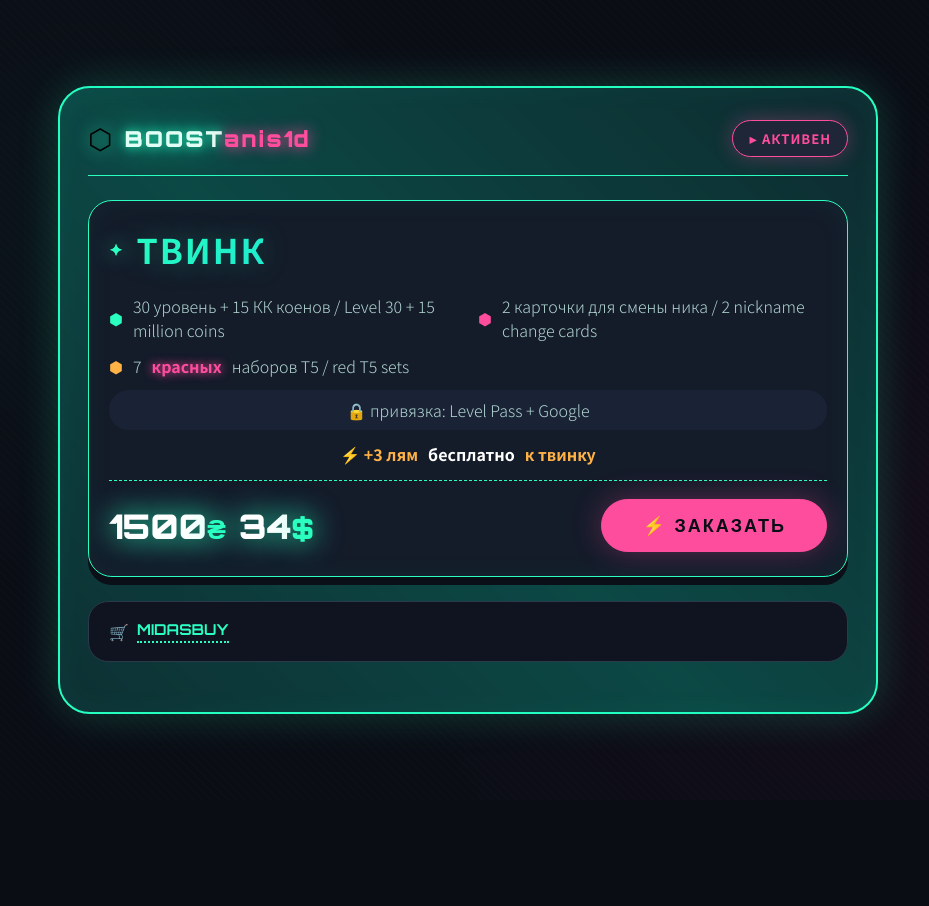
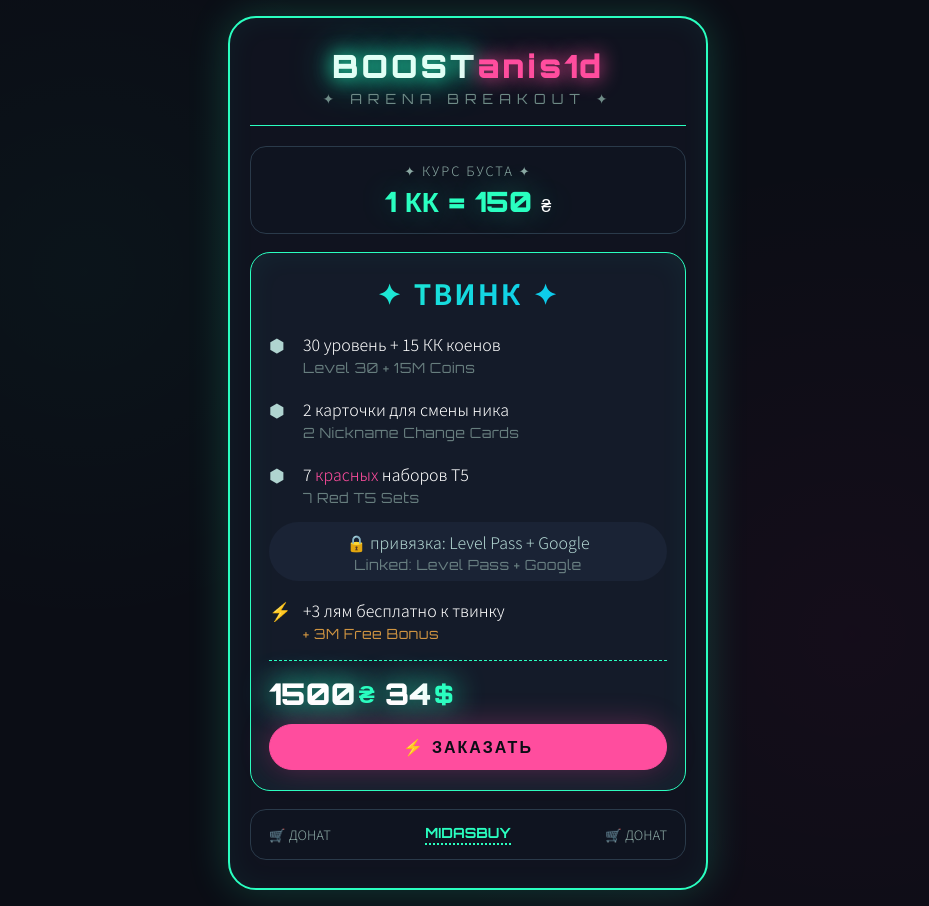
Before and after one commit to anis1d/BOOSTanis1d, a plain HTML site: page index.html in a window 1280 px wide. Shown: the whole page, without its empty margins (172-1101 px from the left). Before the commit the page ends 800 px from the top, so only its background shows below. Drawn offline with Linux system fonts and the light colour scheme.

Commit message:
Update index.html

```diff
--- a/index.html
+++ b/index.html
@@ -3,7 +3,7 @@
 <head>
     <meta charset="UTF-8">
     <meta name="viewport" content="width=device-width, initial-scale=1.0">
-    <title>BOOSTanis1d · Терминал Экспериментов</title>
+    <title>BOOSTanis1d · Arena Breakout</title>
     <link href="https://fonts.googleapis.com/css2?family=Orbitron:wght@400;700;900&family=Noto+Sans+JP:wght@300;700&display=swap" rel="stylesheet">
     <style>
         * {
@@ -19,28 +19,23 @@
             justify-content: center;
             align-items: center;
             font-family: 'Orbitron', 'Noto Sans JP', sans-serif;
-            padding: 20px;
+            padding: 16px;
             background-image:
                 radial-gradient(circle at 20% 30%, rgba(0, 255, 200, 0.03) 0%, transparent 30%),
-                radial-gradient(circle at 80% 70%, rgba(255, 0, 150, 0.04) 0%, transparent 40%),
-                repeating-linear-gradient(45deg, rgba(0, 255, 200, 0.01) 0px, rgba(0, 255, 200, 0.01) 2px, transparent 2px, transparent 6px);
+                radial-gradient(circle at 80% 70%, rgba(255, 0, 150, 0.04) 0%, transparent 40%);
         }
 
-        /* ГЛАВНАЯ КАРТА — как терминал Арены */
         .terminal-card {
-            max-width: 820px;
+            max-width: 480px;
             width: 100%;
             background: #10131f;
             border: 2px solid #2affc0;
             box-shadow: 0 0 40px rgba(42, 255, 192, 0.2), inset 0 0 30px rgba(42, 255, 192, 0.05);
-            border-radius: 32px;
-            padding: 32px 28px;
+            border-radius: 28px;
+            padding: 28px 20px;
             position: relative;
-            backdrop-filter: blur(2px);
-            transition: 0.3s;
         }
 
-        /* Глитч-линии (аниме-эксперименты) */
         .terminal-card::before {
             content: '';
             position: absolute;
@@ -50,7 +45,7 @@
             bottom: -2px;
             background: linear-gradient(45deg, #ff00a2, transparent, #00ffc8, transparent);
             background-size: 300% 300%;
-            border-radius: 34px;
+            border-radius: 30px;
             z-index: -1;
             opacity: 0.3;
             animation: glitchBorder 6s infinite alternate;
@@ -62,161 +57,203 @@
             100% { background-position: 100% 50%; opacity: 0.2; }
         }
 
-        /* ХЕДЕР — кибер-шапка */
+        /* ===== ШАПКА ===== */
         .header {
-            display: flex;
-            justify-content: space-between;
-            align-items: center;
+            text-align: center;
+            padding-bottom: 18px;
             border-bottom: 1px solid #2affc0;
-            padding-bottom: 18px;
-            margin-bottom: 24px;
-            flex-wrap: wrap;
+            margin-bottom: 20px;
         }
 
-        .logo {
-            display: flex;
-            align-items: center;
-            gap: 12px;
+        .header h1 {
+            font-size: 32px;
+            font-weight: 900;
+            color: #e0fff5;
+            text-shadow: 0 0 20px #2affc0, 0 0 40px #00b894;
+            letter-spacing: 3px;
         }
 
-        .logo-icon {
-            font-size: 28px;
-            filter: drop-shadow(0 0 8px #2affc0);
+        .header h1 span {
+            color: #ff4d9e;
+            text-shadow: 0 0 20px #ff4d9e;
         }
 
-        .logo h1 {
-            font-size: 22px;
-            font-weight: 900;
-            color: #e0fff5;
-            text-shadow: 0 0 12px #2affc0, 0 0 30px #00b894;
-            letter-spacing: 2px;
+        .header .subtitle {
+            font-size: 14px;
+            color: #6f8b87;
+            letter-spacing: 6px;
+            margin-top: 4px;
+            font-weight: 300;
         }
 
-        .logo span {
-            color: #ff4d9e;
-            text-shadow: 0 0 15px #ff4d9e;
+        /* ===== КУРС КК (НОВЫЙ БЛОК СВЕРХУ) ===== */
+        .rate-top {
+            background: #0f1420;
+            border: 1px solid #2a3a4a;
+            border-radius: 16px;
+            padding: 14px 16px;
+            margin-bottom: 18px;
+            text-align: center;
         }
 
-        .status-badge {
-            background: #1f2638;
-            border: 1px solid #ff4d9e;
-            color: #ff4d9e;
-            padding: 8px 16px;
-            border-radius: 60px;
+        .rate-top .label {
+            color: #8ba8a3;
             font-size: 13px;
-            font-weight: 700;
-            letter-spacing: 1px;
-            box-shadow: 0 0 20px rgba(255, 77, 158, 0.3);
-            backdrop-filter: blur(4px);
-            text-transform: uppercase;
+            font-weight: 300;
+            letter-spacing: 2px;
+            font-family: 'Noto Sans JP', sans-serif;
         }
 
-        /* ТАРИФ / ОФЕР — стиль "Твинк" */
+        .rate-top .value {
+            color: #2affc0;
+            font-size: 28px;
+            font-weight: 900;
+            font-family: 'Orbitron', sans-serif;
+            text-shadow: 0 0 30px rgba(42, 255, 192, 0.3);
+            margin-top: 4px;
+        }
+
+        .rate-top .value span {
+            color: #fff;
+            font-weight: 300;
+            font-size: 18px;
+        }
+
+        /* ===== ОФЕР (ТВИНК) ===== */
         .offer-block {
             background: #141b29;
             border: 1px solid #2affc0;
-            border-radius: 24px;
-            padding: 24px 20px;
-            margin: 20px 0 24px;
-            box-shadow: inset 0 0 30px rgba(42, 255, 192, 0.05), 0 8px 0 #0b0f18;
-            position: relative;
-            overflow: hidden;
+            border-radius: 20px;
+            padding: 20px 18px;
+            margin-bottom: 18px;
+            box-shadow: inset 0 0 30px rgba(42, 255, 192, 0.05);
         }
 
         .offer-title {
-            font-size: 34px;
+            font-size: 28px;
             font-weight: 900;
             background: linear-gradient(135deg, #2affc0, #00b4ff);
             -webkit-background-clip: text;
             -webkit-text-fill-color: transparent;
-            text-shadow: 0 0 30px rgba(42, 255, 192, 0.3);
+            text-align: center;
             letter-spacing: 2px;
-            display: flex;
-            align-items: center;
-            gap: 12px;
-            flex-wrap: wrap;
-        }
-
-        .offer-title small {
-            font-size: 16px;
-            background: rgba(255, 77, 158, 0.2);
-            -webkit-text-fill-color: #ff4d9e;
-            padding: 4px 14px;
-            border-radius: 60px;
-            border: 1px solid #ff4d9e;
-            font-weight: 400;
+            margin-bottom: 14px;
         }
 
         .offer-details {
-            display: grid;
-            grid-template-columns: 1fr 1fr;
-            gap: 12px 20px;
-            margin: 20px 0 14px;
+            display: flex;
+            flex-direction: column;
+            gap: 12px;
+            margin-bottom: 14px;
         }
 
         .detail-item {
             display: flex;
+            flex-direction: column;
+            align-items: flex-start;
+            gap: 2px;
+            color: #b0d4d0;
+            font-family: 'Noto Sans JP', sans-serif;
+            padding: 4px 0;
+            width: 100%;
+        }
+
+        .detail-item .icon {
+            font-size: 18px;
+            min-width: 24px;
+            display: inline-block;
+        }
+
+        .detail-item .row {
+            display: flex;
             align-items: center;
             gap: 10px;
-            color: #b0d4d0;
-            font-family: 'Noto Sans JP', sans-serif;
-            font-weight: 300;
+            width: 100%;
+        }
+
+        .detail-item .label {
+            color: #fff;
+            font-weight: 400;
             font-size: 16px;
         }
 
-        .detail-item strong {
-            color: #fff;
-            font-weight: 700;
-            background: #1e2a3a;
-            padding: 2px 12px;
-            border-radius: 30px;
-            font-size: 15px;
-            border-left: 2px solid #2affc0;
+        .detail-item .eng {
+            color: #8ba8a3;
+            font-size: 14px;
+            font-weight: 400;
+            opacity: 0.7;
+            font-family: 'Orbitron', sans-serif;
+            letter-spacing: 0.5px;
+            padding-left: 34px;
         }
 
-        .detail-item .highlight {
-            color: #ff4d9e;
+        .detail-item.highlight {
+            color: #ffb347;
             font-weight: 700;
-            text-shadow: 0 0 10px #ff4d9e;
         }
 
+        .detail-item.highlight .eng {
+            color: #ffb347;
+            opacity: 0.8;
+        }
+
+        .detail-item.center {
+            align-items: center;
+            background: #1a2335;
+            padding: 8px 12px;
+            border-radius: 30px;
+        }
+
+        .detail-item.center .eng {
+            padding-left: 0;
+        }
+
+        /* ===== ЦЕНА ===== */
         .price-tag {
             display: flex;
             justify-content: space-between;
             align-items: center;
             border-top: 1px dashed #2affc0;
-            padding-top: 18px;
-            margin-top: 8px;
+            padding-top: 14px;
+            flex-wrap: wrap;
+            gap: 12px;
+        }
+
+        .price {
+            font-size: 30px;
+            font-weight: 900;
+            color: #fff;
+            text-shadow: 0 0 30px #2affc0;
+            display: flex;
+            align-items: center;
+            gap: 10px;
             flex-wrap: wrap;
         }
 
-        .price {
-            font-size: 34px;
-            font-weight: 900;
-            color: #fff;
-            text-shadow: 0 0 30px #2affc0;
+        .price .p-block {
+            display: flex;
+            align-items: center;
+            gap: 3px;
         }
 
-        .price span {
+        .price .p-block span {
             color: #2affc0;
-            font-size: 28px;
+            font-size: 24px;
         }
 
-        .price small {
-            font-size: 18px;
-            font-weight: 300;
-            color: #8ba8a3;
-            margin-left: 8px;
+        .price .sep {
+            color: #2a3a4a;
+            font-size: 20px;
         }
 
         .btn-order {
             background: #ff4d9e;
             border: none;
-            padding: 14px 40px;
+            padding: 12px 32px;
             border-radius: 60px;
             font-family: 'Orbitron', sans-serif;
             font-weight: 700;
-            font-size: 18px;
+            font-size: 16px;
             color: #0b0d15;
             letter-spacing: 2px;
             cursor: pointer;
@@ -224,6 +261,7 @@
             box-shadow: 0 0 30px rgba(255, 77, 158, 0.3);
             border: 1px solid #ff4d9e;
             text-transform: uppercase;
+            width: 100%;
         }
 
         .btn-order:hover {
@@ -232,28 +270,34 @@
             box-shadow: 0 0 60px #ff4d9e;
         }
 
-        /* ССЫЛКА НА Midasbuy */
+        /* ===== MIDASBUY ===== */
         .midas-section {
             background: #0f1420;
-            border-radius: 20px;
-            padding: 18px 20px;
-            margin: 20px 0 18px;
+            border-radius: 16px;
+            padding: 14px 18px;
+            margin-bottom: 0;
             border: 1px solid #2a3a4a;
             display: flex;
             align-items: center;
             justify-content: space-between;
             flex-wrap: wrap;
-            gap: 14px;
+            gap: 10px;
+        }
+
+        .midas-section .label {
+            color: #8ba8a3;
+            font-size: 13px;
+            font-weight: 300;
         }
 
         .midas-section a {
             color: #2affc0;
             font-weight: 700;
             text-decoration: none;
+            font-size: 14px;
             border-bottom: 2px dotted #2affc0;
             padding-bottom: 2px;
             word-break: break-all;
-            font-size: 15px;
         }
 
         .midas-section a:hover {
@@ -263,94 +307,38 @@
 
         .badge-hk {
             background: #1f2a3a;
-            padding: 6px 16px;
+            padding: 4px 14px;
             border-radius: 60px;
             color: #ffb347;
-            font-size: 13px;
+            font-size: 12px;
             border: 1px solid #ffb347;
-            letter-spacing: 1px;
         }
 
-        /* КОНТАКТ / ЗАКАЗ */
-        .contact-line {
-            display: flex;
-            justify-content: flex-end;
-            align-items: center;
-            gap: 24px;
-            margin-top: 20px;
+        /* ===== ПОДВАЛ ===== */
+        .footer {
+            text-align: center;
+            margin-top: 16px;
+            padding-top: 14px;
             border-top: 1px solid #1f2a3a;
-            padding-top: 18px;
-            flex-wrap: wrap;
+            font-size: 11px;
+            color: #2a4a4a;
+            letter-spacing: 2px;
         }
 
-        .contact-line .tg {
-            background: #1f2638;
-            padding: 10px 24px;
-            border-radius: 60px;
-            border: 1px solid #2affc0;
-            color: #fff;
-            font-weight: 700;
-            display: inline-flex;
-            align-items: center;
-            gap: 10px;
-            transition: 0.2s;
-            text-decoration: none;
+        .footer span {
+            color: #ff4d9e;
+            opacity: 0.5;
         }
 
-        .contact-line .tg:hover {
-            background: #2affc0;
-            color: #0b0d15;
-            box-shadow: 0 0 40px #2affc0;
-            border-color: #0b0d15;
-        }
-
-        .contact-line .tg i {
-            font-style: normal;
-            font-size: 20px;
-        }
-
-        /* аниме-акценты (эксперименты) */
-        .anime-glitch {
-            position: relative;
-            display: inline-block;
-        }
-
-        .anime-glitch::after {
-            content: '⍟';
-            color: #ff4d9e;
-            font-size: 16px;
-            margin-left: 6px;
-            animation: pulse 1.2s infinite;
-        }
-
-        @keyframes pulse {
-            0% { opacity: 0.2; }
-            50% { opacity: 1; text-shadow: 0 0 20px #ff4d9e; }
-            100% { opacity: 0.2; }
-        }
-
-        /* адаптив */
-        @media (max-width: 600px) {
-            .terminal-card { padding: 20px 16px; }
-            .offer-title { font-size: 26px; }
-            .offer-details { grid-template-columns: 1fr; gap: 8px; }
-            .price { font-size: 28px; }
-            .btn-order { width: 100%; text-align: center; justify-content: center; }
-            .header { flex-direction: column; align-items: flex-start; gap: 12px; }
-            .contact-line { justify-content: center; }
-        }
-
-        /* скролл-бар */
-        ::-webkit-scrollbar { width: 6px; background: #0b0d15; }
-        ::-webkit-scrollbar-thumb { background: #2affc0; border-radius: 10px; }
-
-        /* доп глитч-текст */
-        .glitch-text {
-            color: #b0ffea;
-            font-size: 14px;
-            letter-spacing: 3px;
-            opacity: 0.5;
-            font-weight: 300;
+        /* ===== АДАПТИВ ===== */
+        @media (max-width: 480px) {
+            .terminal-card { padding: 18px 14px; }
+            .header h1 { font-size: 26px; }
+            .offer-title { font-size: 24px; }
+            .price { font-size: 24px; justify-content: center; }
+            .btn-order { font-size: 14px; padding: 12px 20px; }
+            .detail-item .eng { font-size: 12px; padding-left: 34px; }
+            .rate-top .value { font-size: 22px; }
         }
     </style>
 </head>
@@ -358,36 +346,69 @@
 
 <div class="terminal-card">
 
-    <!-- ШАПКА: Лого + статус -->
+    <!-- ===== ШАПКА ===== -->
     <div class="header">
-        <div class="logo">
-            <div class="logo-icon">⬡</div>
-            <h1>BOOST<span>anis1d</span></h1>
-        </div>
-        <div class="status-badge">▸ АКТИВЕН</div>
+        <h1>BOOST<span>anis1d</span></h1>
+        <div class="subtitle">✦ ARENA BREAKOUT ✦</div>
     </div>
 
-    <!-- ОФЕР "ТВИНК" -->
+    <!-- ===== КУРС БУСТА (СВЕРХУ) ===== -->
+    <div class="rate-top">
+        <div class="label">✦ КУРС БУСТА ✦</div>
+        <div class="value">1 КК = 150 <span>₴</span></div>
+    </div>
+
+    <!-- ===== ТВИНК ===== -->
     <div class="offer-block">
-        <div class="offer-title">
-            <span style="font-size: 16px; background: none; -webkit-text-fill-color: #2affc0; text-shadow: 0 0 20px #2affc0;">✦</span> ТВИНК
-        </div>
+        <div class="offer-title">✦ ТВИНК ✦</div>
 
         <div class="offer-details">
-            <div class="detail-item"><span style="color:#2affc0;">⬢</span> 30 уровень + 15 КК коенов / Level 30 + 15 million coins</div>
-            <div class="detail-item"><span style="color:#ff4d9e;">⬢</span> 2 карточки для смены ника / 2 nickname change cards</div>
-            <div class="detail-item"><span style="color:#ffb347;">⬢</span> 7 <span class="highlight">красных</span> наборов Т5 / red T5 sets</div>
-            <div class="detail-item" style="grid-column: 1 / -1; justify-content: center; background: #1a2335; padding: 8px; border-radius: 40px;">
-                🔒 привязка: Level Pass + Google
+
+            <div class="detail-item">
+                <div class="row">
+                    <span class="icon">⬢</span>
+                    <span class="label">30 уровень + 15 КК коенов</span>
+                </div>
+                <span class="eng">Level 30 + 15M Coins</span>
             </div>
-            <div class="detail-item" style="grid-column: 1 / -1; color: #ffb347; font-weight: 700; justify-content: center;">
-                ⚡ +3 лям <span style="color:#fff;">бесплатно</span> к твинку
+
+            <div class="detail-item">
+                <div class="row">
+                    <span class="icon">⬢</span>
+                    <span class="label">2 карточки для смены ника</span>
+                </div>
+                <span class="eng">2 Nickname Change Cards</span>
             </div>
+
+            <div class="detail-item">
+                <div class="row">
+                    <span class="icon">⬢</span>
+                    <span class="label">7 <span style="color:#ff4d9e;">красных</span> наборов Т5</span>
+                </div>
+                <span class="eng">7 Red T5 Sets</span>
+            </div>
+
+            <div class="detail-item center">
+                <div class="row" style="justify-content:center;">
+                    <span>🔒 привязка: Level Pass + Google</span>
+                </div>
+                <span class="eng">Linked: Level Pass + Google</span>
+            </div>
+
+            <div class="detail-item highlight">
+                <div class="row">
+                    <span class="icon">⚡</span>
+                    <span class="label">+3 лям <span style="color:#fff;">бесплатно</span> к твинку</span>
+                </div>
+                <span class="eng">+ 3M Free Bonus</span>
+            </div>
+
         </div>
 
         <div class="price-tag">
             <div class="price">
-                1500<span>₴</span><small> </small>34<span>$</span>
+                <span class="p-block">1500 <span>₴</span></span>
+                <span class="p-block">34 <span>$</span></span>
             </div>
             <button class="btn-order" onclick="window.open('https://t.me/GCCSUSHI', '_blank')">
                 ⚡ ЗАКАЗАТЬ
@@ -395,12 +416,14 @@
         </div>
     </div>
 
-    <!-- MIDASBUY + ГОНКОНГ -->
+    <!-- ===== MIDASBUY ===== -->
     <div class="midas-section">
-        <div style="display: flex; align-items: center; gap: 8px; flex-wrap: wrap;">
-            <span style="color:#8ba8a3;">🛒</span>
-            <a href="https://www.midasbuy.com/anis1d/hk/shop/uamo#/pages/shop/items" target="_blank">MIDASBUY</div>
+        <span class="label">🛒 ДОНАТ</span>
+        <a href="https://www.midasbuy.com/anis1d/hk/shop/uamo#/pages/shop/items" target="_blank">MIDASBUY</a>
+       <span class="label">🛒 ДОНАТ</span>
     </div>
+
 </div>
+
 </body>
 </html>
```
